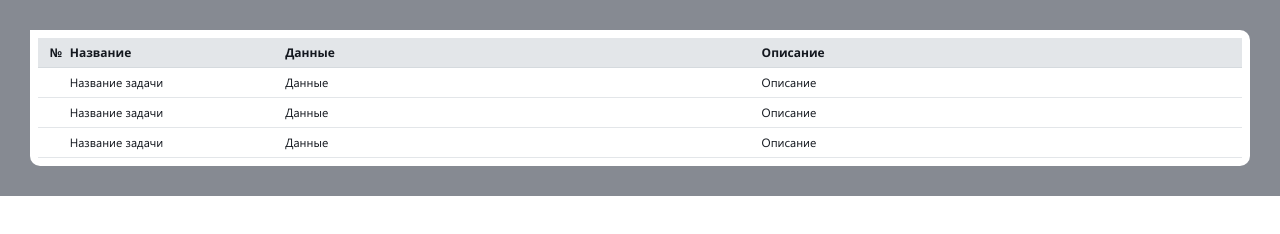
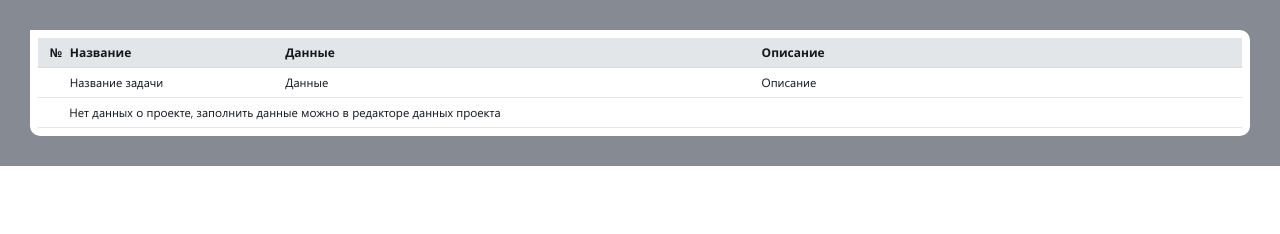
Before and after one commit to AlexMerinov/crmForm, a website: page app/list.html in a window 1280 px wide. Drawn offline with Linux system fonts and the light colour scheme.

Commit message:
ыфму_2

```diff
--- a/app/js/main.js
+++ b/app/js/main.js
@@ -53,8 +53,6 @@ editItems.forEach((editItem) => {
       let itemEdit = editItem.closest('.edit-item').querySelector('.edit-item__input');
       let itemResult = editItem.closest('.edit-item').querySelector('.edit-item__value').textContent;
       editItem.closest('.edit-item').classList.add('active');
-
-      console.log(itemResult);
 
       itemEdit.focus();
       itemEdit.value = "";
--- a/app/list.html
+++ b/app/list.html
@@ -29,17 +29,9 @@
                      <td class="crmList-taable__col">Данные</td>
                      <td class="crmList-taable__col">Описание</td>
                   </tr>
-                  <tr class="crmList-taable__item" data-item-table>
+                  <tr class="crmList-taable__item crmList-taable__item--none" data-item-table>
                      <td class="crmList-taable__col table__col--count"></td>
-                     <td class="crmList-taable__col">Название задачи</td>
-                     <td class="crmList-taable__col">Данные</td>
-                     <td class="crmList-taable__col">Описание</td>
-                  </tr>
-                  <tr class="crmList-taable__item" data-item-table>
-                     <td class="crmList-taable__col table__col--count"></td>
-                     <td class="crmList-taable__col">Название задачи</td>
-                     <td class="crmList-taable__col">Данные</td>
-                     <td class="crmList-taable__col">Описание</td>
+                     <td class="crmList-taable__col">Нет данных о проекте, заполнить данные можно в редакторе данных проекта</td>
                   </tr>
                </tbody>
             </table>
--- a/app/scss/main.scss
+++ b/app/scss/main.scss
@@ -644,6 +644,14 @@ body.loaded{
       font-size: 16px;
    }
 
+   &__item {
+      &--none {
+         .crmList-taable__col:nth-child(2) {
+            width: 100%;
+         }
+      }
+   }
+
    &__col {
       &:nth-child(1) {
          width: 2%;
```
Also changed, not shown: app/css/main.css.
